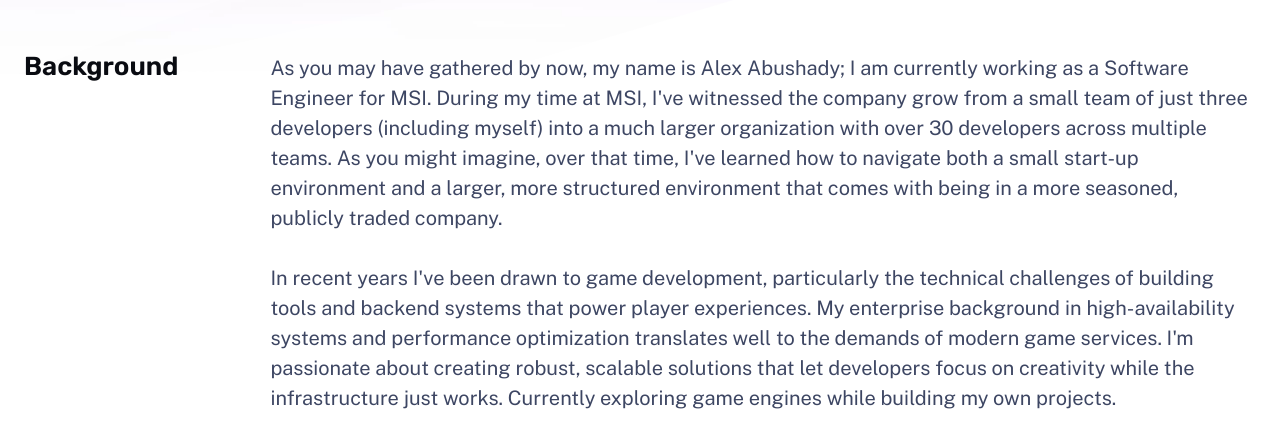
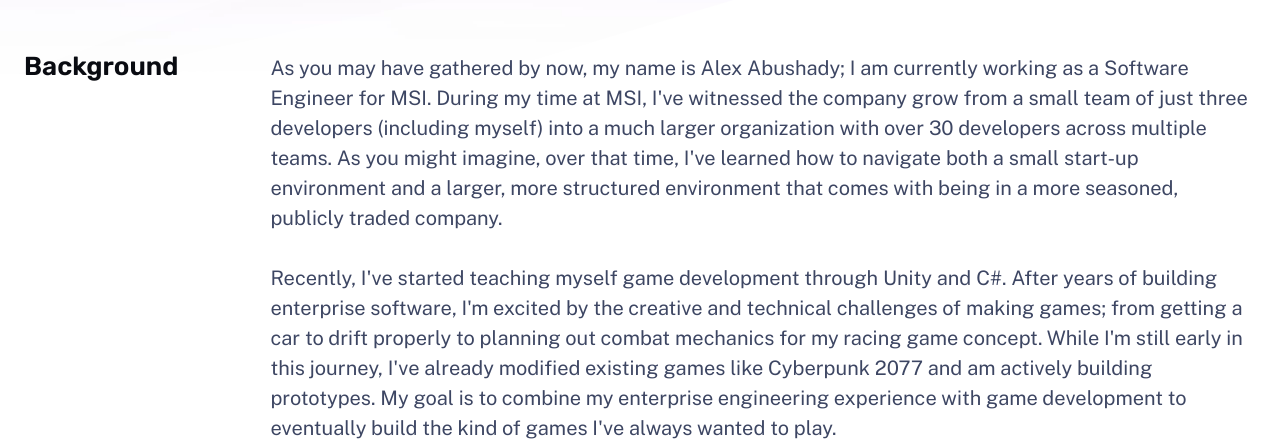
Before and after one commit to AAbushady/portfolio, an Astro site: page /about in a window 1280 px wide. Shown: the part 353-800 px from the top of the page. Built offline with nearby package versions, Linux system fonts and the light colour scheme; Astro itself is replaced by a stand-in of ours.

Commit message:
Update about.astro

```diff
--- a/src/pages/about.astro
+++ b/src/pages/about.astro
@@ -28,7 +28,7 @@ import Hero from '../components/Hero.astro';
 					</p>
 					<br />
 					<p>
-						In recent years I've been drawn to game development, particularly the technical challenges of building tools and backend systems that power player experiences. My enterprise background in high-availability systems and performance optimization translates well to the demands of modern game services. I'm passionate about creating robust, scalable solutions that let developers focus on creativity while the infrastructure just works. Currently exploring game engines while building my own projects.
+						Recently, I've started teaching myself game development through Unity and C#. After years of building enterprise software, I'm excited by the creative and technical challenges of making games; from getting a car to drift properly to planning out combat mechanics for my racing game concept. While I'm still early in this journey, I've already modified existing games like Cyberpunk 2077 and am actively building prototypes. My goal is to combine my enterprise engineering experience with game development to eventually build the kind of games I've always wanted to play.
 					</p>
 				</div>
 			</section>
```
